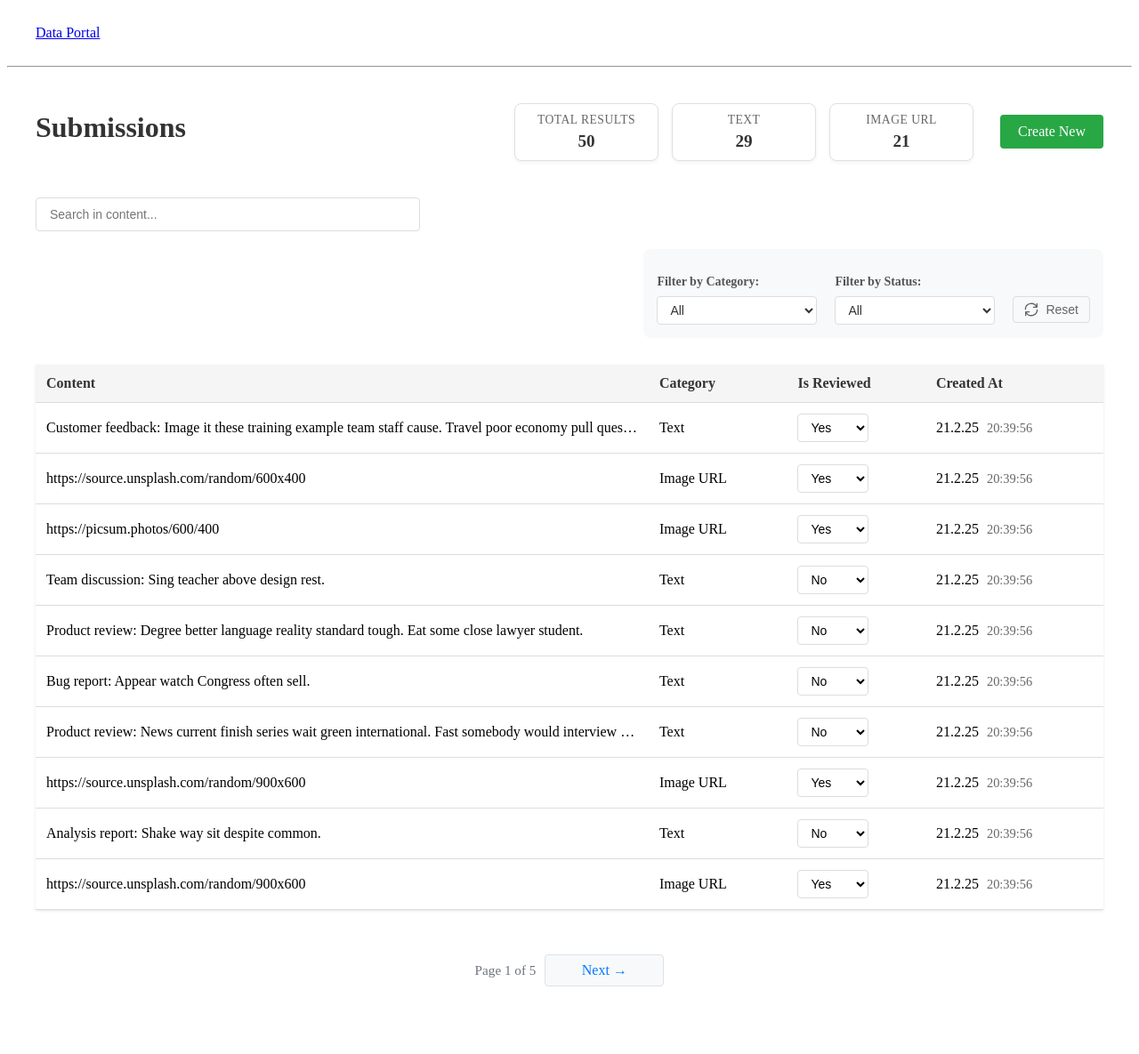
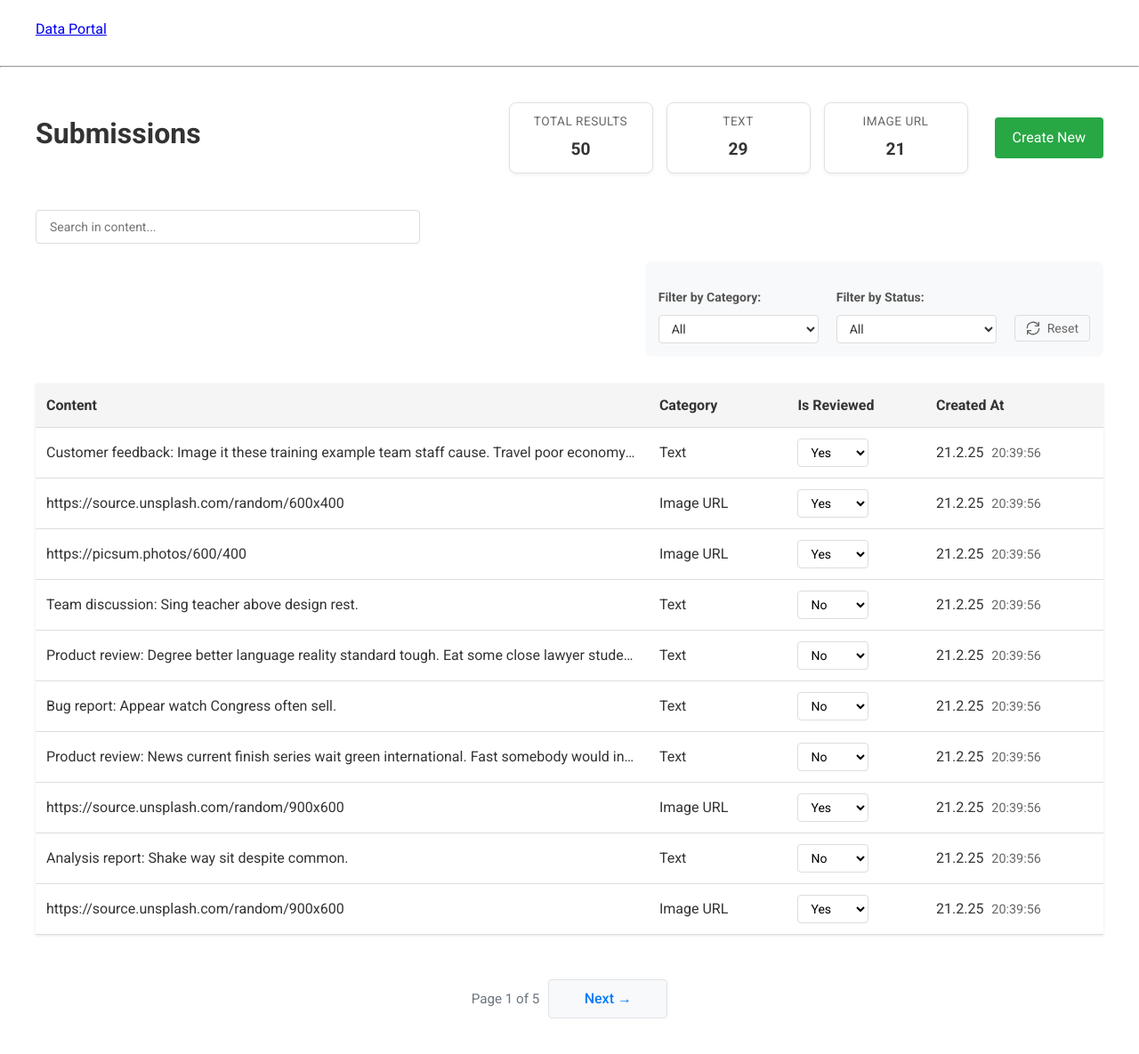
Before and after one commit to TharHtet236401/intern_task1, a Django app: page / in a window 1280 px wide. Shown: the whole page at 89% size. Before the commit the page ends 1109 px from the top, so only its background shows below. Run offline with Django 5.2, Linux system fonts and the light colour scheme; data comes from the database, SQL or seed files in the repository; some libraries are stand-ins or nearby versions.

Commit message:
Add Roboto font and basic global styling to main template

```diff
--- a/templates/main.html
+++ b/templates/main.html
@@ -4,7 +4,21 @@
     <meta charset="UTF-8">
     <meta name="viewport" content="width=device-width, initial-scale=1.0">
     <script src="https://unpkg.com/htmx.org@1.9.10"></script>
+    <link href="https://fonts.googleapis.com/css2?family=Roboto:wght@300;400;500;700&display=swap" rel="stylesheet">
     <title>Data Portal</title>
+    <style>
+        * {
+            font-family: 'Roboto', sans-serif;
+        }
+
+        body {
+            margin: 0;
+            padding: 0;
+            font-family: 'Roboto', sans-serif;
+            line-height: 1.6;
+            color: #333;
+        }
+    </style>
 </head>
 <body>
     {% include 'nav-bar.html' %}
```
